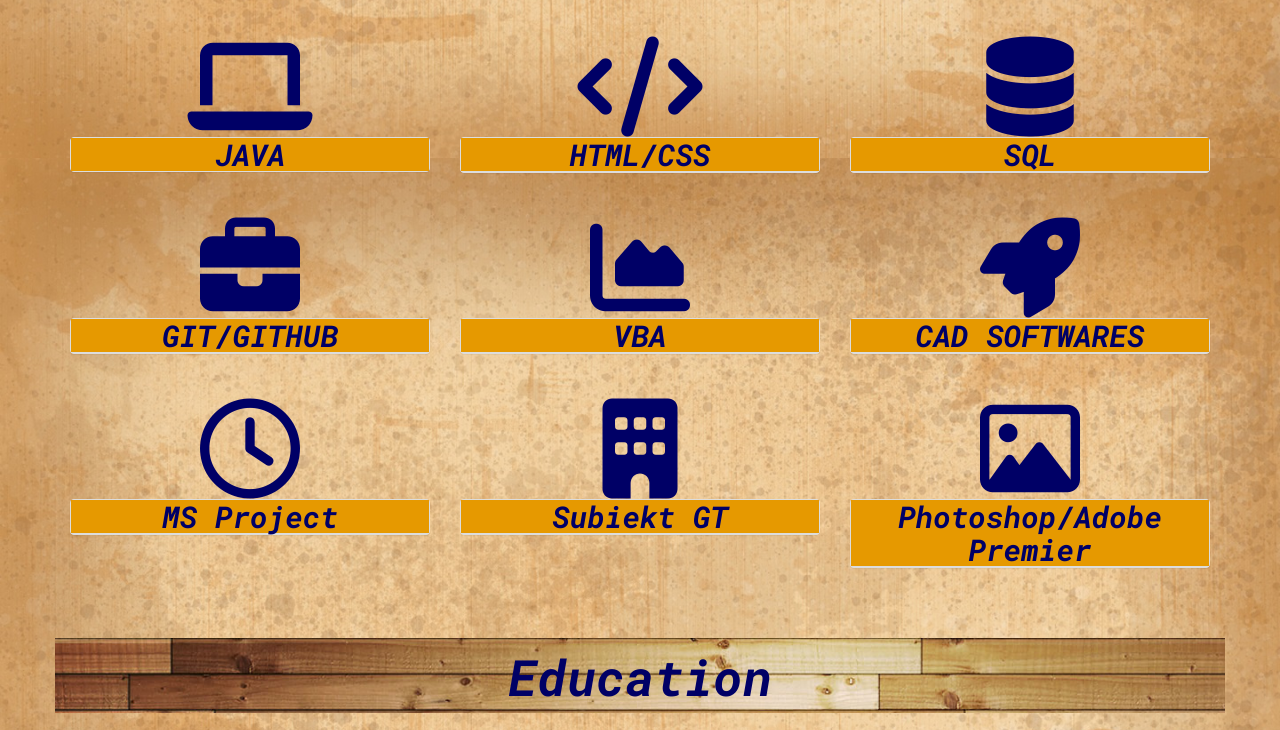
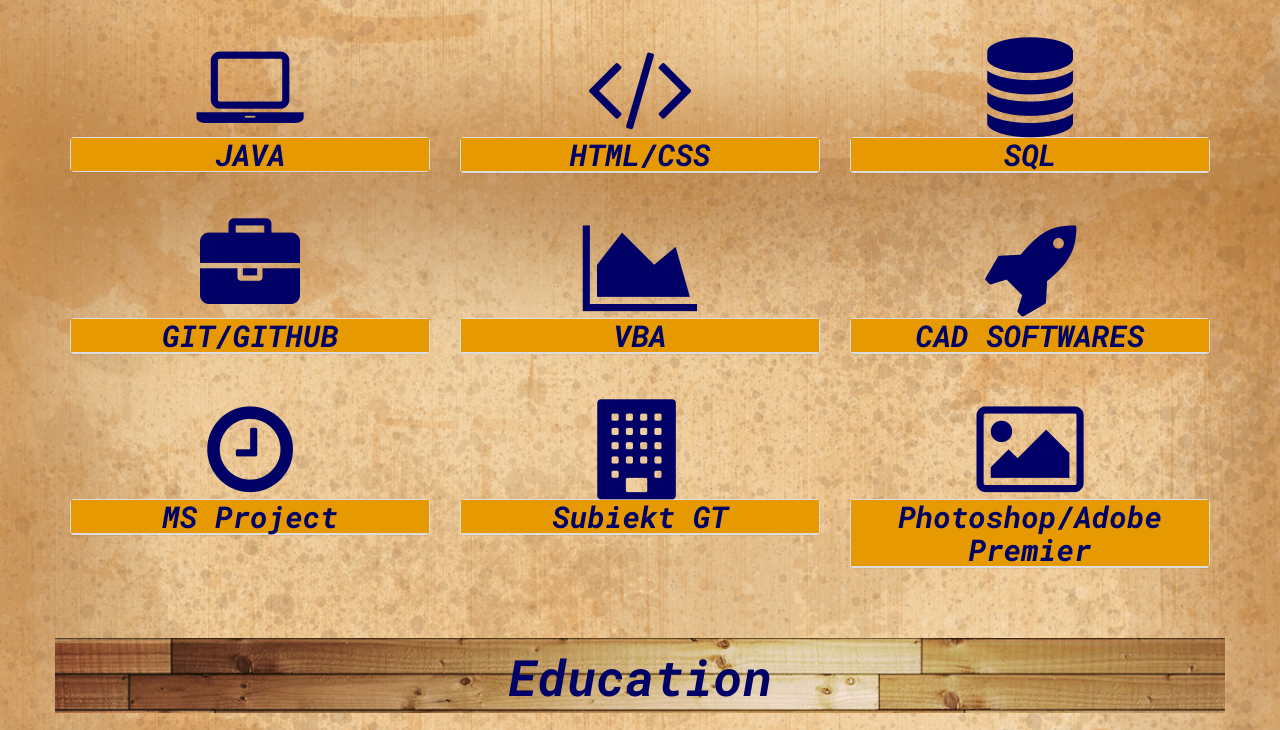
Before and after one commit to DawidTracz/PersonalSite, a plain HTML site: page index.html in a window 1280 px wide. Shown: the part 665-1395 px from the top of the page. Drawn offline with nearby package versions, Linux system fonts and the light colour scheme.

Commit message:
awesome from dir

```diff
--- a/index.html
+++ b/index.html
@@ -6,7 +6,7 @@
 			<title>My first page in BootStrap</title>
 			<link rel="stylesheet" href="css/bootstrap.min.css">
 
-			<link rel="stylesheet" type="text/css" href="http://fontawesome.io/assets/font-awesome/css/font-awesome.css">
+			<link rel="stylesheet" href="font-awesome-4.7.0/css/font-awesome.min.css">
 
 			<link rel="stylesheet" type="text/css" href="main.css">
 			<link href="https://fonts.googleapis.com/css?family=Roboto+Mono:700i" rel="stylesheet">
```
